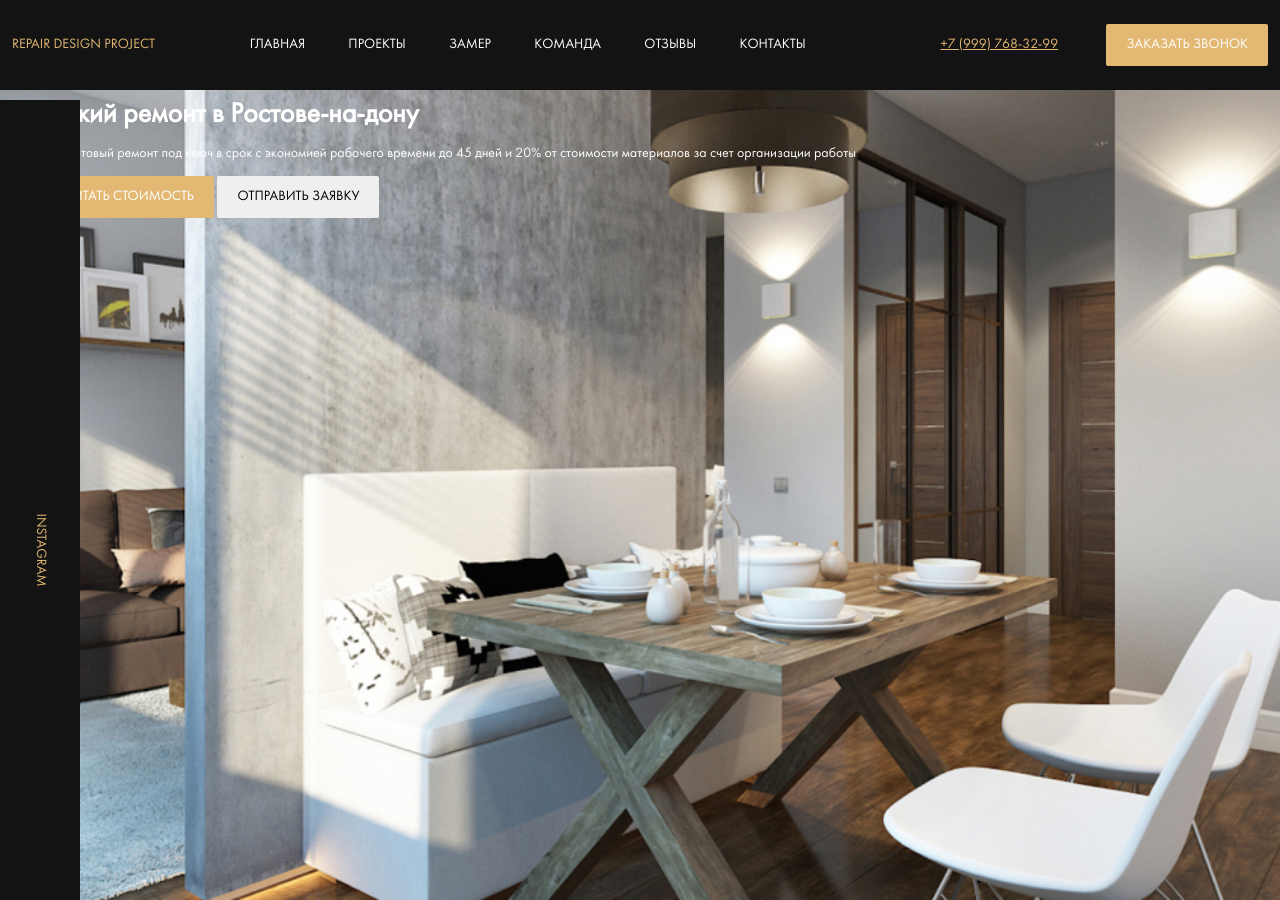
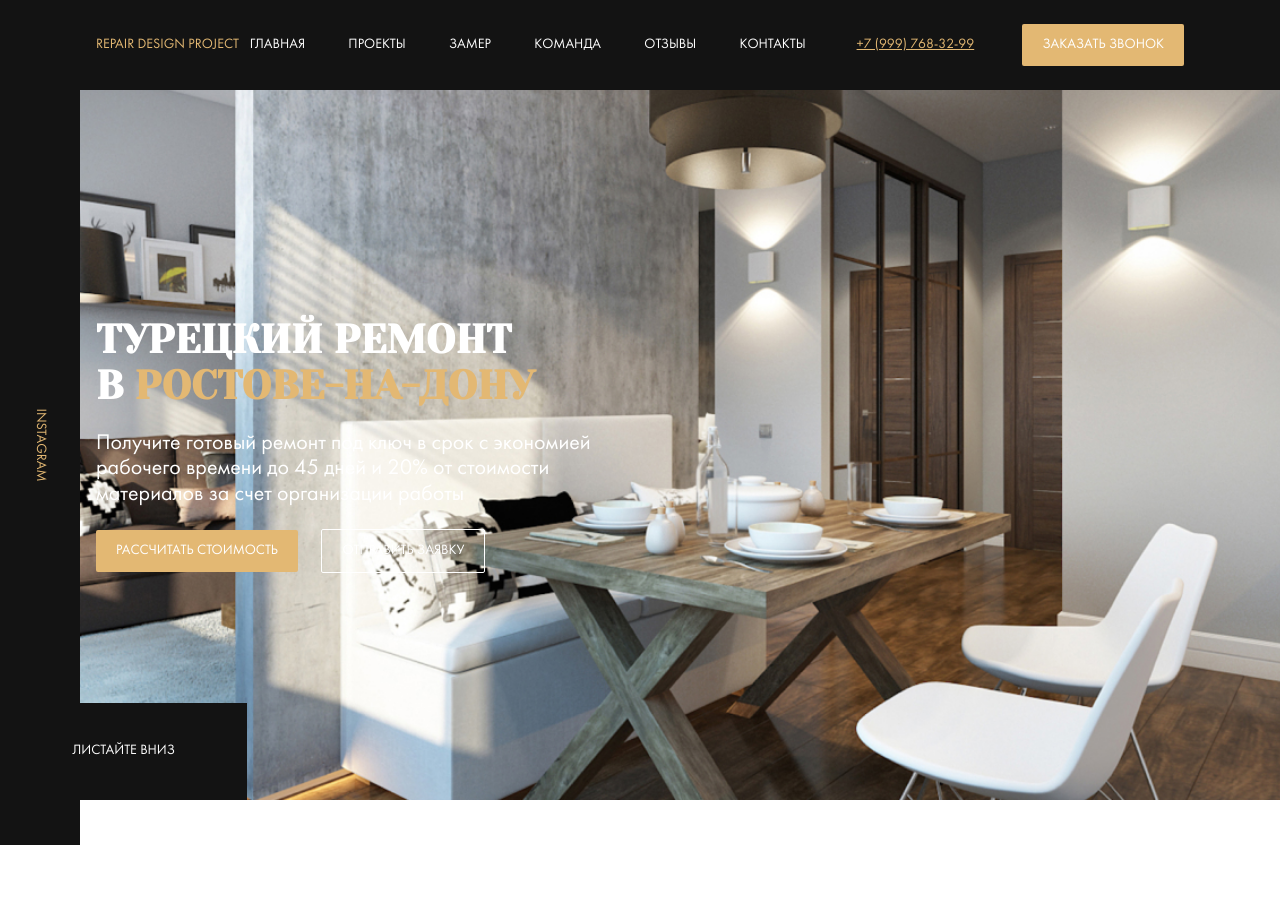
Before and after one commit to Milessa/repair_company, a website: page index.html in a window 1280 px wide. Shown: the top 900 px of the page. After the commit the page ends 845 px from the top, so only its background shows below. Drawn offline with Linux system fonts and the light colour scheme; files whose address does not match are found by name.

Commit message:
Feat: Hero style and add Yeseva One font

```diff
--- a/index.html
+++ b/index.html
@@ -5,6 +5,7 @@
   <meta name="viewport" content="width=device-width, initial-scale=1.0">
   <title>Repair Design Project</title>
 
+  <link href="https://fonts.googleapis.com/css?family=Yeseva+One&display=swap&subset=cyrillic" rel="stylesheet">
   <link rel="stylesheet" href="css/style.css">
 </head>
 <body>
@@ -36,19 +37,21 @@
       <div class="instagram hero__instagram">
         <a href="#" class="instagram__link">Instagram</a>
       </div>
-      <div class="hero__content">
-        <div class="container">
-          <h1 class="title hero__title">Турецкий ремонт в Ростове-на-дону</h1>
+      <div class="container">
+        <div class="hero__content">
+          <h1 class="title hero__title">Турецкий ремонт
+            в&nbsp;<span class="title--primary">Ростове-на-дону</span>
+          </h1>
           <p class="hero__text">
           Получите готовый ремонт под ключ в срок с экономией рабочего времени до 45 дней и 20% от стоимости материалов за счет организации работы
           </p>
-          <button class="button hero_button button--primary">Рассчитать стоимость</button>
-          <button class="button hero_button button--outline">Отправить заявку</button>
+          <button class="button hero__button button--primary">Рассчитать стоимость</button>
+          <button class="button hero__button button--outline">Отправить заявку</button>
         </div>
+      <!-- /.hero__content -->
+      </div>
         <!-- /.container -->
-      </div>
-      <!-- /.hero__content -->
-      <a href="#" class="scroll-down">листайте вниз</a>
+      <a href="#" class="hero__scroll-down">листайте вниз</a>
     </section>
     <!-- /.hero -->
   </main>
--- a/sass/_grid.sass
+++ b/sass/_grid.sass
@@ -1,4 +1,5 @@
 .container
+  width: 85%
   max-width: 1256px
   margin: auto
 .block
--- a/sass/_interface.sass
+++ b/sass/_interface.sass
@@ -6,3 +6,7 @@
   &--primary
     background-color: $primary
     color: $light
+  &--outline
+    border: 1px solid $light
+    background-color: transparent
+    color: $light
--- a/sass/style.sass
+++ b/sass/style.sass
@@ -6,7 +6,8 @@
 @import 'templates/_header'
 @import 'templates/_hero'
 
-
+*, *:before, *:after
+  box-sizing: border-box
 body
   font-family: 'Futura Book', sans-serif
   font-size: 14px
--- a/sass/templates/_hero.sass
+++ b/sass/templates/_hero.sass
@@ -1,25 +1,53 @@
 .hero
   position: relative
-  padding-top: 100px
+  display: flex
+  flex-direction: column
+  justify-content: center
+  align-items: flex-start
+  padding-top: 90px
   background: $dark url('../img/hero_bg.jpg') no-repeat center / cover
   height: 100vh
   color: $light
+  &__content
+    max-width: 670px
+  &__text
+    font-size: 22px
+    max-width: 500px
+  &__button
+    margin-right: 20px
   &__instagram
     position: absolute
     left: 0
     right: 0
     max-width: 80px
     height: 100%
+  &__scroll-down
+    position: absolute
+    display: flex
+    justify-content: center
+    align-items: center
+    left: 0
+    bottom: 0
+    min-width: 247px
+    min-height: 97px
+    background-color: $dark
+    text-transform: uppercase
+    text-decoration: none
+    color: $light
 .instagram
   display: flex
   justify-content: center
   align-items: center
   background-color: $dark
   &__link
-    display: inline-block
     text-transform: uppercase
     text-decoration: none
     color: $primary
     transform: rotate(90deg)
 .title
   margin: 0
+  font-family: 'Yeseva One', cursive
+  text-transform: uppercase
+  font-size: 40px
+  &--primary
+    color: $primary
```
Also changed, not shown: css/style.css.
